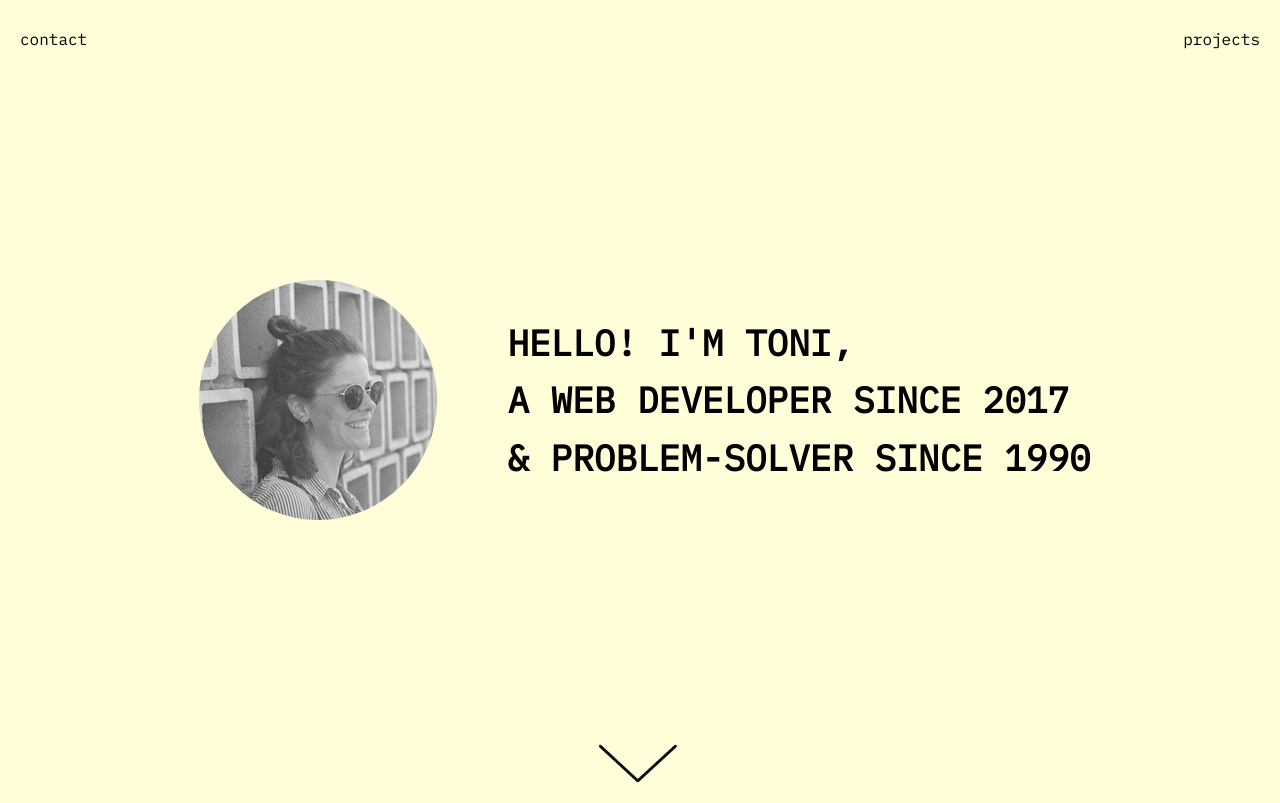
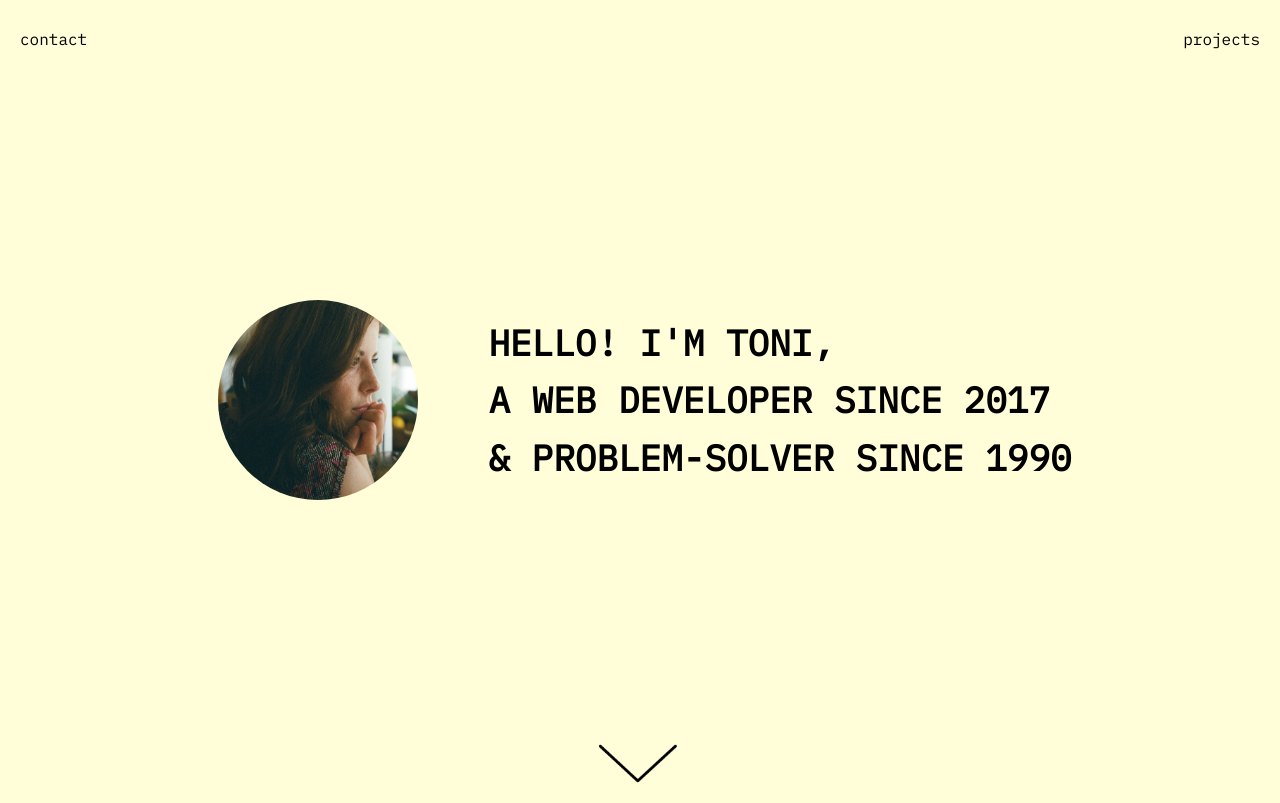
Before and after one commit to tonipanacek/portfolio, a plain HTML site: page index.html in a window 1280 px wide. Shown: the top 803 px of the page. Drawn offline with Linux system fonts and the light colour scheme.

Commit message:
changed picture

```diff
--- a/index.html
+++ b/index.html
@@ -14,7 +14,7 @@
       <a href="#projects">projects</a>
     </div>
     <div class="header-content">
-      <img src="images/tonii.png" id="avatar">
+      <img src="images/tonez.jpeg" id="avatar">
       <h1>Hello! I'm Toni</span>, <br>a web developer since 2017 <br>& problem-solver since 1990</h1>
     </div>
   </div>
--- a/style.css
+++ b/style.css
@@ -50,6 +50,8 @@ h1, h3 {
 #avatar {
   border-radius: 50%;
   padding: 40px;
+  width: 200px;
+  height: 200px;
 }
 
 .arrow {
```
Also changed, not shown: images/discotoni.jpg (added), images/tonez.jpeg (added), images/toni.jpg, 1 other file.
